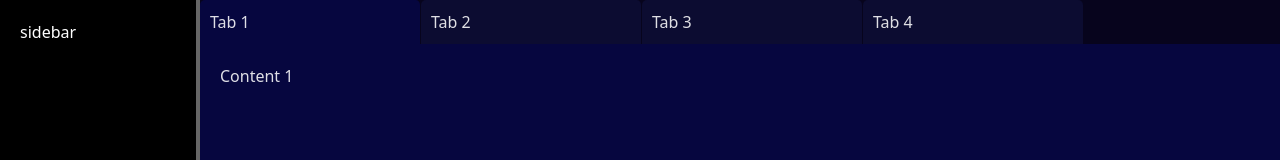
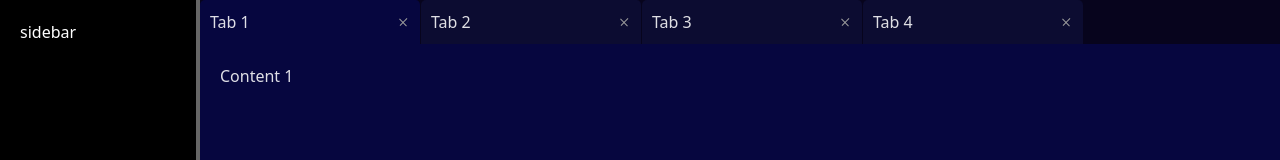
Before and after one commit to areknow/arnaud.cr, a React (Vite) app: page / in a window 1280 px wide. Shown: the top 160 px of the page. Built offline with nearby package versions, Linux system fonts and the light colour scheme.

Commit message:
tab close button

```diff
--- a/src/shared/components/Tabs/Tabs.tsx
+++ b/src/shared/components/Tabs/Tabs.tsx
@@ -180,6 +180,7 @@ export const Tabs = () => {
             draggable
           >
             {tab.label}
+            <button className="close" />
           </div>
         ))}
       </div>
--- a/src/shared/components/Tabs/tabs.scss
+++ b/src/shared/components/Tabs/tabs.scss
@@ -28,6 +28,10 @@
       user-select: none;
       transition: opacity 0.2s ease;
       position: relative;
+      display: flex;
+      flex-direction: row;
+      justify-content: space-between;
+      align-items: center;
 
       &:not(:last-child) {
         border-right: 1px solid rgb(7, 4, 29);
@@ -37,12 +41,41 @@
         background-color: rgb(6, 6, 63);
       }
 
-      &:active {
+      .close {
+        all: unset;
+        width: 14px;
+        height: 14px;
         cursor: pointer;
-      }
+        position: relative;
+        border-radius: 4px;
 
-      &[draggable='true']:hover {
-        opacity: 0.8;
+        &:hover {
+          background-color: rgba(255, 255, 255, 0.235);
+        }
+
+        &::before,
+        &::after {
+          content: '';
+          position: absolute;
+          background-color: rgb(156, 156, 156);
+          top: 0;
+          right: 0;
+          left: 0;
+          bottom: 0;
+          margin: auto;
+          transform: rotate(45deg);
+        }
+
+        &::before {
+          content: '';
+          height: calc(100% - 4px);
+          width: 1px;
+        }
+
+        &::after {
+          height: 1px;
+          width: calc(100% - 4px);
+        }
       }
     }
   }
```
